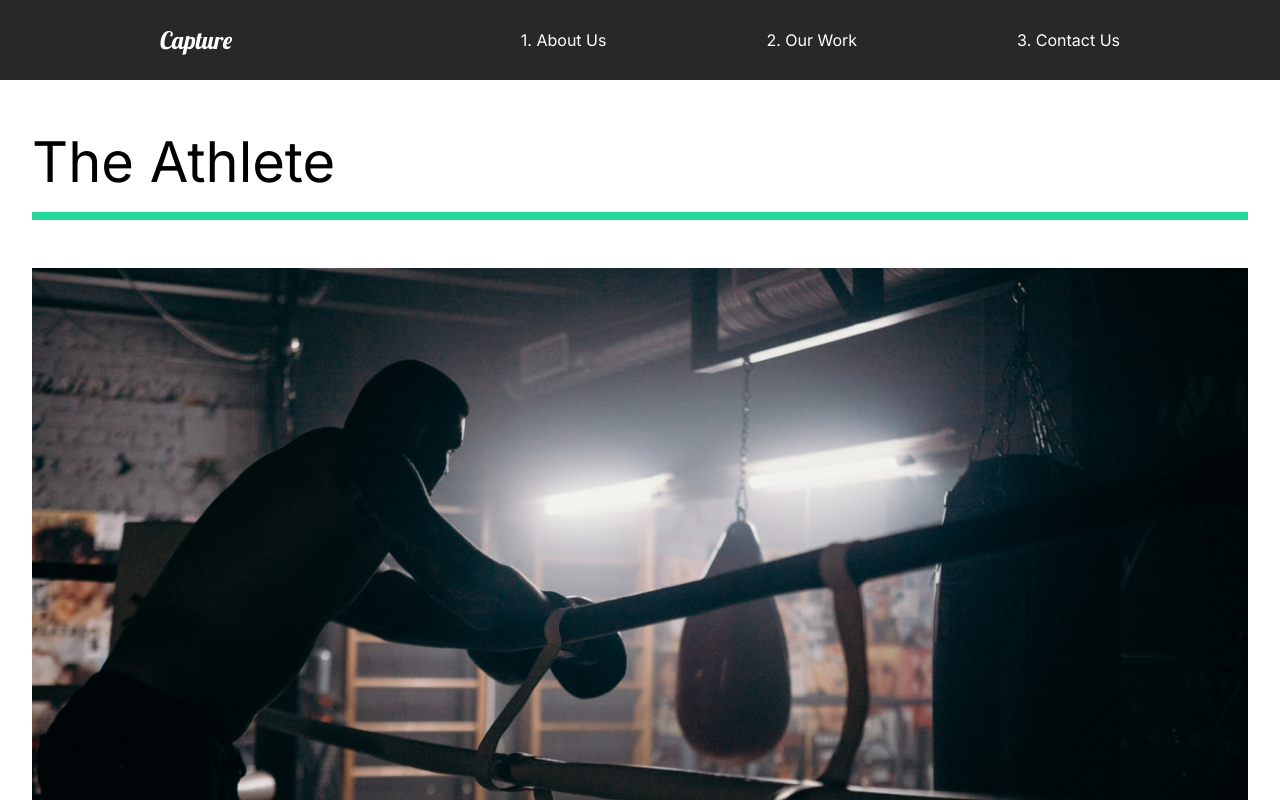
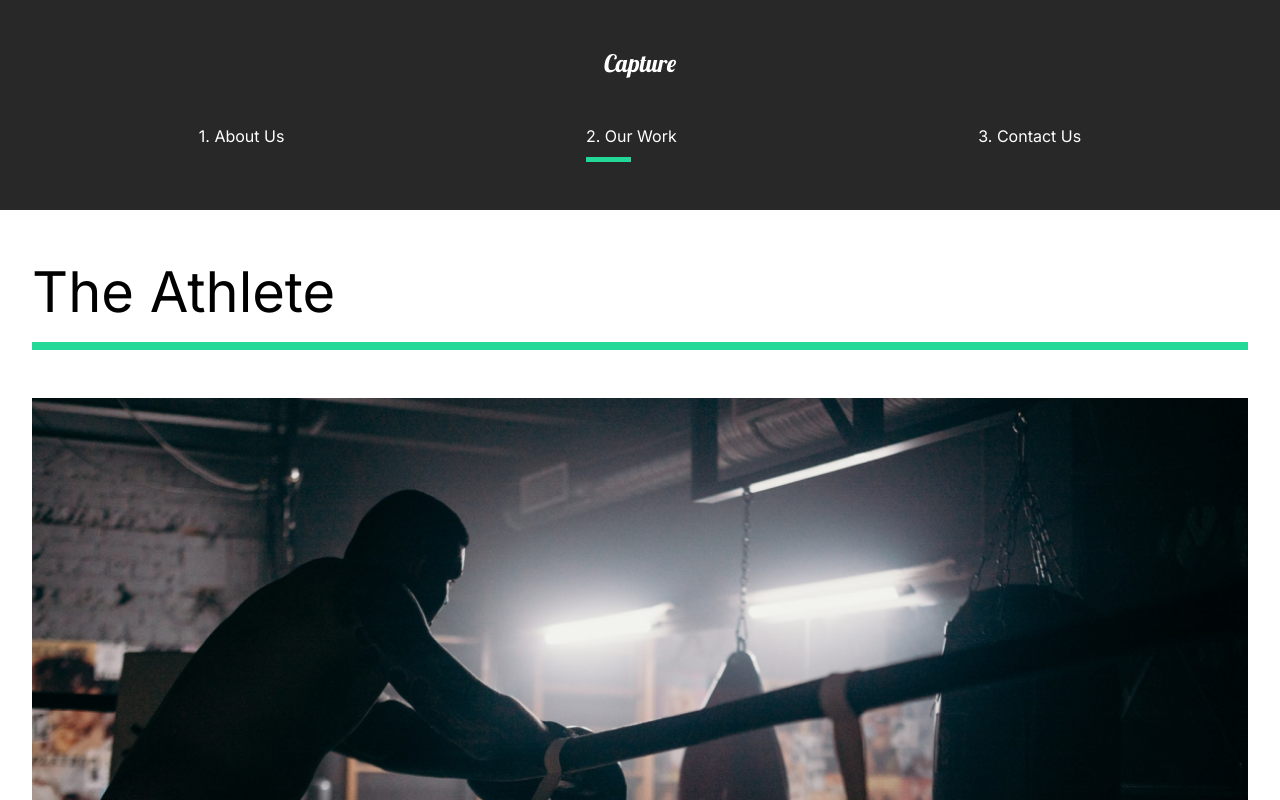
Before and after one commit to Anishb7/capture-portfolio, a React (Create React App) app: page /work in a window 1280 px wide. Shown: the top 800 px of the page. Built offline with nearby package versions, Linux system fonts and the light colour scheme.

Commit message:
18. nav line animation

```diff
--- a/src/components/Nav.js
+++ b/src/components/Nav.js
@@ -1,24 +1,42 @@
-import React from 'react';
-import styled from 'styled-components';
-import { Link } from 'react-router-dom';
+import React from "react";
+import styled from "styled-components";
+import { Link } from "react-router-dom";
+import { motion } from "framer-motion";
+import { useLocation } from "react-router-dom";
 
 const Nav = () => {
+  const { pathname } = useLocation();
   return (
     <StyledNav>
       <h1>
-        <Link id='logo' to='/'>
+        <Link id="logo" to="/">
           Capture
         </Link>
       </h1>
       <ul>
         <li>
-          <Link to='/'>1. About Us</Link>
+          <Link to="/">1. About Us</Link>
+          <Line
+            transition={{ duration: 0.75 }}
+            initial={{ width: "0%" }}
+            animate={{ width: pathname === "/" ? "50%" : "0%" }}
+          />
         </li>
         <li>
-          <Link to='/work'>2. Our Work</Link>
+          <Link to="/work">2. Our Work</Link>
+          <Line
+            transition={{ duration: 0.75 }}
+            initial={{ width: "0%" }}
+            animate={{ width: pathname === "/work" ? "50%" : "0%" }}
+          />
         </li>
         <li>
-          <Link to='/contact'>3. Contact Us</Link>
+          <Link to="/contact">3. Contact Us</Link>
+          <Line
+            transition={{ duration: 0.75 }}
+            initial={{ width: "0%" }}
+            animate={{ width: pathname === "/contact" ? "50%" : "0%" }}
+          />
         </li>
       </ul>
     </StyledNav>
@@ -33,6 +51,9 @@
   align-items: center;
   padding: 1rem 10rem;
   background: #282828;
+  position: sticky;
+  top: 0;
+  z-index: 10;
   a {
     color: white;
     text-decoration: none;
@@ -43,13 +64,41 @@
   }
   #logo {
     font-size: 1.5rem;
-    font-family: 'Lobster', cursive;
+    font-family: "Lobster", cursive;
     font-weight: lighter;
   }
   li {
     padding-left: 10rem;
     position: relative;
   }
+  @media (max-width: 1300px) {
+    flex-direction: column;
+    padding: 2rem 1rem;
+    #logo {
+      display: inline-block;
+      margin: 1rem;
+    }
+    ul {
+      padding: 2rem;
+      justify-content: space-around;
+      width: 100%;
+      li {
+        padding: 0;
+      }
+    }
+  }
+`;
+
+const Line = styled(motion.div)`
+  height: 0.3rem;
+  background: #23d997;
+  width: 0%;
+  position: absolute;
+  bottom: -80%;
+  left: 60%;
+  @media (max-width: 1300px) {
+    left: 0%;
+  }
 `;
 
 export default Nav;
```
